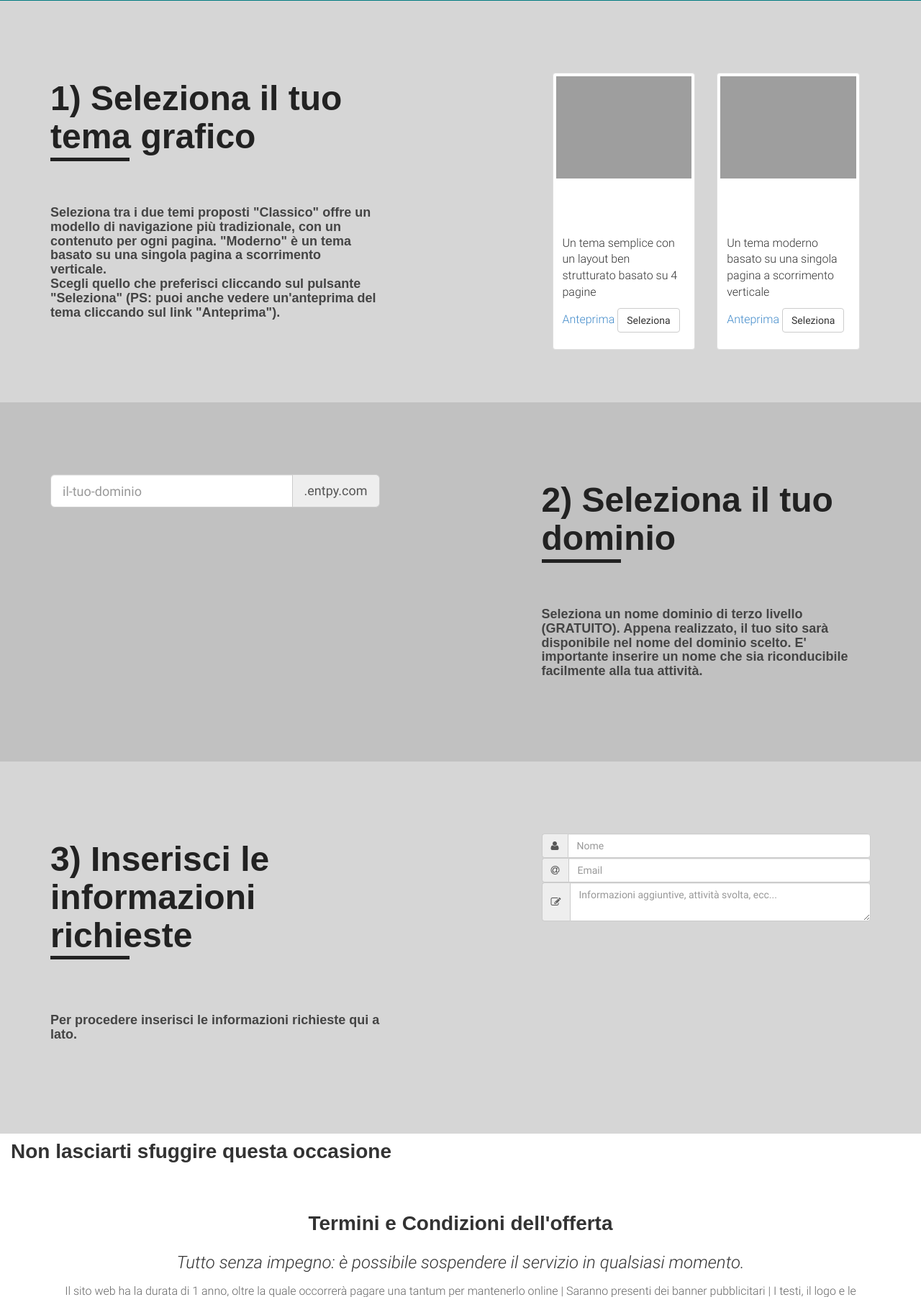
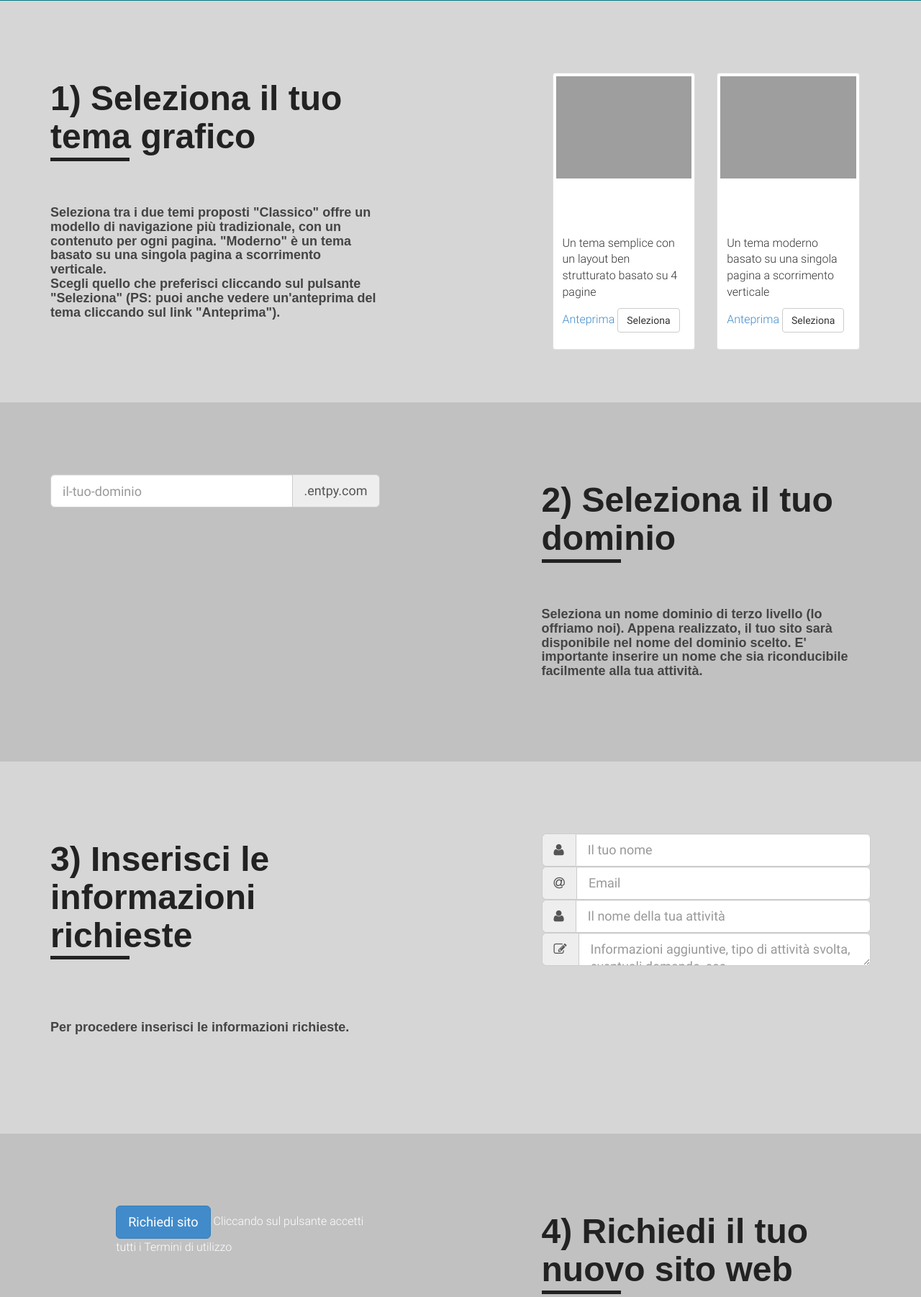
Before and after one commit to entpy/entpy_v2, a Django app: a page that uses entpy_v2/website/templates/website/l/www_landing1.html in a window 1280 px wide. Shown: the part 2286-4088 px from the top of the page at 72% size. Run offline with Django 3.2, Linux system fonts and the light colour scheme; some web fonts are replaced; grey boxes are pictures that could not be loaded.

Commit message:
working on landing page

```diff
--- a/entpy_v2/website/templates/website/l/www_landing1.html
+++ b/entpy_v2/website/templates/website/l/www_landing1.html
@@ -7,7 +7,7 @@
 {% block extra_css %}<link type="text/css" rel="stylesheet" href="{% static "website/css/order-form.css" %}">{% endblock %}
 
 {# section title #}
-{% block section_title %}Il tuo sito web GRATIS{% endblock %}
+{% block section_title %}Il tuo sito web GRATIS*{% endblock %}
 
 {# section content #}
 {% block page_content %}
@@ -23,18 +23,17 @@
 	    .features-icon { padding: 0 30px 0 0; }
 	    .features-cont { display: table-cell; float: none; font-size: 14px; height: 80px; vertical-align: middle; width: 78%; }
 
-	    .want-more-main-right-1-4 { background-color: #D6D6D6; }
-	    .want-more-main-right-2-4 { background-color: #C1C1C1; }
-	    .want-more-main-right-3-4 { background-color: #D6D6D6; }
-	    .want-more-main-right-1-4 h2, .want-more-main-right-2-4 h2, .want-more-main-right-3-4 h2 { color: #222!important; }
-	    .want-more-main-right-1-4 h6, .want-more-main-right-2-4 h6, .want-more-main-right-3-4 h6 { color: #444!important; }
-	    .want-more-main-right-1-4 hr, .want-more-main-right-2-4 hr, .want-more-main-right-3-4 hr { background-color: #222; }
+	    .want-more-main-right-1-4, .want-more-main-right-3-4 { background-color: #D6D6D6; }
+	    .want-more-main-right-2-4, .want-more-main-right-4-4 { background-color: #C1C1C1; }
+	    .want-more-main-right-1-4 h2, .want-more-main-right-2-4 h2, .want-more-main-right-3-4 h2, .want-more-main-right-4-4 h2 { color: #222!important; }
+	    .want-more-main-right-1-4 h6, .want-more-main-right-2-4 h6, .want-more-main-right-3-4 h6, .want-more-main-right-4-4 h6 { color: #444!important; }
+	    .want-more-main-right-1-4 hr, .want-more-main-right-2-4 hr, .want-more-main-right-3-4 hr, .want-more-main-right-4-4 hr { background-color: #222; }
 	</style>
 	<!-- About Area Start -->
 	<section class="about-main">
 		<div class="container">
 			<div class="medium-txt animated" data-animation="fadeInUp" data-animation-delay="200">
-				<p>Un sito web, professionale, ottimizzato per tutti i dispositivi<br />GRATIS, per la tua attività.</p>
+				<p>Un sito web, professionale, ottimizzato per tutti i dispositivi<br />GRATIS*, per la tua attività.</p>
 			</div>
 			<div class="row col-content clearfix">
 				<!-- text block -->
@@ -246,7 +245,7 @@
 							<!-- Start: Features 01 -->
 							<div class="features-single clearfix animated" data-animation="fadeInUp" data-animation-delay="200">
 								<div class="features-cont">
-									<h6>Seleziona un nome dominio di terzo livello (GRATUITO). Appena realizzato, il tuo sito sarà disponibile nel nome del dominio scelto. E' importante inserire un nome che sia riconducibile facilmente alla tua attività.</h6>
+									<h6>Seleziona un nome dominio di terzo livello (lo offriamo noi). Appena realizzato, il tuo sito sarà disponibile nel nome del dominio scelto. E' importante inserire un nome che sia riconducibile facilmente alla tua attività.</h6>
 								</div>
 							</div>
 							<!-- End: Features 01 -->
@@ -269,7 +268,7 @@
 							<!-- Start: Features 01 -->
 							<div class="features-single clearfix animated" data-animation="fadeInUp" data-animation-delay="200">
 								<div class="features-cont">
-									<h6>Per procedere inserisci le informazioni richieste qui a lato.</h6>
+									<h6>Per procedere inserisci le informazioni richieste.</h6>
 								</div>
 							</div>
 							<!-- End: Features 01 -->
@@ -279,18 +278,59 @@
 					<!-- End: Left Container -->
 					<!-- Start: Right Container -->
 					<div class="col-md-offset-2 col-md-5">
-						<div class="input-group">
+						<!-- nome utente -->
+						<div class="input-group input-group-lg">
 							<span class="input-group-addon"><i class="fa fa-user" aria-hidden="true"></i></span>
-							<input type="text" class="form-control" placeholder="Nome" aria-describedby="basic-addon1">
+							<input type="text" class="form-control" placeholder="Il tuo nome" aria-describedby="basic-addon1">
 						</div>
-						<div class="input-group">
+						<!-- email utente -->
+						<div class="input-group input-group-lg">
 							<span class="input-group-addon"><i class="fa fa-at" aria-hidden="true"></i></span>
 							<input type="email" class="form-control" placeholder="Email" aria-describedby="basic-addon1">
 						</div>
-						<div class="input-group">
+						<!-- nome attività -->
+						<div class="input-group input-group-lg">
+							<span class="input-group-addon"><i class="fa fa-user" aria-hidden="true"></i></span>
+							<input type="text" class="form-control" placeholder="Il nome della tua attività" aria-describedby="basic-addon1">
+						</div>
+						<!-- informazioni aggiuntive -->
+						<div class="input-group input-group-lg">
 							<span class="input-group-addon"><i class="fa fa-edit" aria-hidden="true"></i></span>
-							<textarea class="form-control" placeholder="Informazioni aggiuntive, attività svolta, ecc..." aria-describedby="basic-addon1"></textarea>
+							<textarea class="form-control" placeholder="Informazioni aggiuntive, tipo di attività svolta, eventuali domande, ecc..." aria-describedby="basic-addon1"></textarea>
 						</div>
+					</div>
+					<!-- End: Right Container -->
+				</div>
+			</div>
+		</section>
+		<section class="want-more-main want-more-main-right-4-4">
+			<div class="container">
+				<div class="row clearfix">
+					<!-- Start: Left Container -->
+					<div class="col-md-5">
+						<div class="form-group">
+							<div class="col-sm-offset-2 col-sm-10">
+								<button type="submit" class="btn btn-primary btn-lg">Richiedi sito</button>
+								<span>Cliccando sul pulsante accetti tutti i Termini di utilizzo</span>
+							</div>
+						</div>
+					</div>
+					<!-- End: Left Container -->
+					<!-- Start: Right Container -->
+					<div class="col-md-offset-2 col-md-5 want-more-left">
+						<h2 class="animated" data-animation="fadeInUp" data-animation-delay="200">4) Richiedi il tuo nuovo sito web</h2>
+						<hr class=" animated" data-animation="fadeInUp" data-animation-delay="400">
+						<!-- Start: More Features -->
+						<div class="more-features">
+							<!-- Start: Features 01 -->
+							<div class="features-single clearfix animated" data-animation="fadeInUp" data-animation-delay="200">
+								<div class="features-cont">
+									<h6>Clicca sul pulsante "Richiedi sito" per richiedere il tuo sito GRATIS*. Verrai ricontattato/a per la fase successiva: l'invio del materiale (testi e immagini).</h6>
+								</div>
+							</div>
+							<!-- End: Features 01 -->
+						</div>
+						<!-- Start: More Features -->
 					</div>
 					<!-- End: Right Container -->
 				</div>
@@ -299,33 +339,32 @@
 	</form>
 	<!-- Want More Area End -->
 
-				<!-- text block -->
-				<div class="col-xs-12 story-cont animated" data-animation="fadeInUp" data-animation-delay="200">
-					<h4>Non lasciarti sfuggire questa occasione</h4>
-				</div>
+	<!-- text block -->
+	<div class="col-xs-12 story-cont animated" data-animation="fadeInUp" data-animation-delay="200">
+		<h4>Non lasciarti sfuggire questa occasione</h4>
+	</div>
 
 	<!-- Services Area Start -->
 	<section class="services-main" id="services">
 		<div class="container">
-			<h4>Termini e Condizioni dell'offerta</h4>
+			<h4>*Termini e Condizioni dell'offerta</h4>
 			<div class="medium-txt animated" data-animation="fadeInUp" data-animation-delay="400">Tutto senza impegno: è possibile sospendere il servizio in qualsiasi momento.</div>
 			Il sito web ha la durata di 1 anno, oltre la quale occorrerà pagare una tantum per mantenerlo online | Saranno presenti dei banner pubblicitari | I testi, il logo e le immagini dovranno essere fornite da te | E' possibile sospendere e interrompere il servizio in qualsiasi momento, senza clausole o costi da pagare, è completamente gratuito e libero da vincoli
 		</div>
 	</section>
 
--                               <!-- text block -->
--                               <div class="col-xs-12 story-cont animated" data-animation="fadeInUp" data-animation-delay="200">
--                                       <h4>Termini e Condizioni dell'offerta</h4>
--                                       <hr>
--                                       <ul>
--                                               <li>Il sito web ha la durata di 1 anno, oltre la quale occorrerà pagare una tantum per mantenerlo online</li>
--                                               <li>Saranno presenti dei banner pubblicitari</li>
--                                               <li>I testi, il logo e le immagini dovranno essere fornite da te</li>
--                                               <li>E' possibile sospendere e interrompere il servizio in qualsiasi momento, senza clausole o costi da pagare, è completamente gratuito e libero da vincoli</li>
--                                       </ul>
--                               </div>
-
-
+       <!-- text block -->
+       <div class="col-xs-12 story-cont animated" data-animation="fadeInUp" data-animation-delay="200">
+	       <h4>Termini e Condizioni dell'offerta</h4>
+	       <hr>
+	       <ul>
+		       <li>Il sito web ha la durata di 1 anno, oltre la quale occorrerà pagare una tantum per mantenerlo online e per rimuvere i banner pubblicitari</li>
+		       <li>Saranno presenti dei banner e popup pubblicitari</li>
+		       <li>I testi, le immagini e l'eventuale logo, dovranno essere forniti da te</li>
+		       <li>E' possibile sospendere e interrompere il servizio in qualsiasi momento, senza clausole o costi da pagare, è completamente gratuito e libero da vincoli</li>
+		       <li>Ci riserviamo il diritto di sospendere e/o interrompere il servizio senza preavviso qualora la condizione lo richiedesse</li>
+	       </ul>
+       </div>
 {% endblock %}
 {% block extra_js %}
 {% endblock extra_js %}
```
